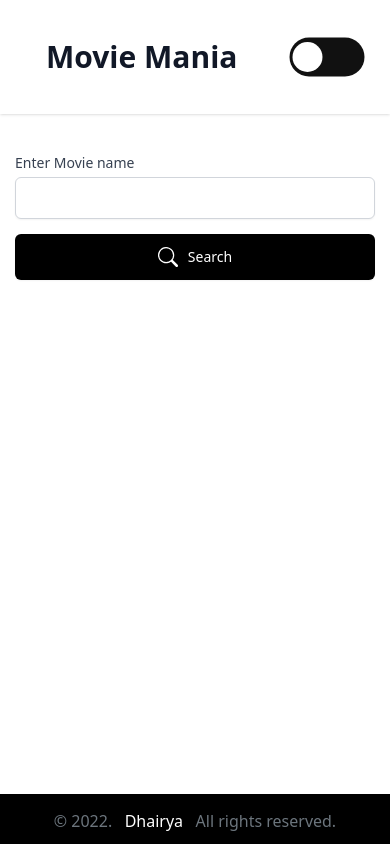
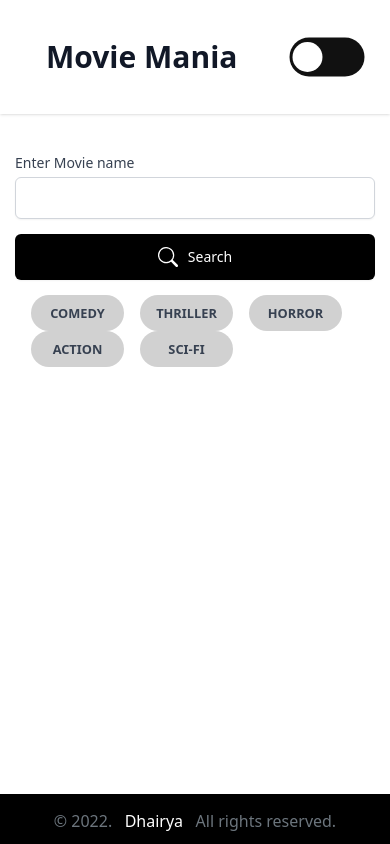
Before and after one commit to Dhairya22/movies-mania, an Angular app: page /movie-list in a window 390 px wide. Built offline with nearby package versions, Linux system fonts and the light colour scheme.

Commit message:
UI Changes

```diff
--- a/angular.json
+++ b/angular.json
@@ -48,8 +48,8 @@
                 },
                 {
                   "type": "anyComponentStyle",
-                  "maximumWarning": "2kb",
-                  "maximumError": "4kb"
+                  "maximumWarning": "5kb",
+                  "maximumError": "10kb"
                 }
               ],
               "fileReplacements": [
--- a/src/app/component/movie-list/movie-list.component.html
+++ b/src/app/component/movie-list/movie-list.component.html
@@ -4,7 +4,7 @@
         <i class="fa fa-ticket" aria-hidden="true" style="font-size: 2rem;"></i>
         <h1 class="text-3xl font-bold text-gray-900">Movie Mania</h1>
         <div class="mob" style="margin-left: 75%;">
-            <input type="checkbox" class="checkbox" id="checkbox">
+            <input type="checkbox" class="checkbox" id="checkbox" autocomplete="on">
             <label for="checkbox" class="label">
                 <i class="fa fa-moon-o" aria-hidden="true"></i>
                 <i class="fa fa-sun-o" aria-hidden="true"></i>
@@ -15,7 +15,7 @@
 </header>
 
 
-<main class="mob-view">
+<main class="mob-view" style="margin-bottom: 50px;">
     <div class="max-w-7xl mx-auto py-6 sm:px-6 lg:px-8">
         <div style="margin-bottom: 50px;">
             <div class="col-span-6 sm:col-span-3">
@@ -28,13 +28,6 @@
                             class="mt-1 focus:ring-indigo-500 focus:border-indigo-500 w-full shadow-sm sm:text-sm border-gray-300 rounded-md">
                         <button type="submit" (click)="onSubmit()" style="width: 200px; background-color: black;"
                             class="mob-btn inline-flex justify-center py-2 px-4 border border-transparent shadow-sm text-sm font-medium rounded-md text-white bg-indigo-600 hover:bg-indigo-700 focus:outline-none focus:ring-2 focus:ring-offset-2 focus:ring-indigo-500">
-                            <!-- <img  src="https://img.icons8.com/cotton/64/000000/search--v2.png"/> -->
-                            <!-- <img style="height: 20px; width: 20px;" src="https://img.icons8.com/ios-filled/50/000000/search--v4.png"/> -->
-                            <!-- <img style="height: 20px; width: 20px; color: white;" src="https://icon-library.com/images/white-search-icon-transparent-background/white-search-icon-transparent-background-19.jpg"/> -->
-                            <!-- <svg xmlns="http://www.w3.org/2000/svg" style="margin-right: 10px;" width="20" height="20" fill="currentColor" class="bi bi-search-heart" viewBox="0 0 16 16">
-                                <path d="M6.5 4.482c1.664-1.673 5.825 1.254 0 5.018-5.825-3.764-1.664-6.69 0-5.018Z"/>
-                                <path d="M13 6.5a6.471 6.471 0 0 1-1.258 3.844c.04.03.078.062.115.098l3.85 3.85a1 1 0 0 1-1.414 1.415l-3.85-3.85a1.007 1.007 0 0 1-.1-.115h.002A6.5 6.5 0 1 1 13 6.5ZM6.5 12a5.5 5.5 0 1 0 0-11 5.5 5.5 0 0 0 0 11Z"/>
-                              </svg> -->
                             <svg xmlns="http://www.w3.org/2000/svg" style="margin-right: 10px;" width="20" height="20"
                                 fill="currentColor" class="bi bi-search" viewBox="0 0 16 16">
                                 <path
@@ -44,22 +37,28 @@
                         </button>
                     </div>
                 </form>
+                <div style="margin-top: 15px;" class="tags-res">
+                    <div *ngFor="let item of category" (click)="selectedCategory(item)"
+                        class="ml-4 text-xs inline-flex items-center font-bold leading-sm uppercase px-3 py-1 rounded-full bg-white text-gray-700 border tags">
+                        {{item.name}}
+                    </div>
+                </div>
             </div>
         </div>
-        <!-- Replace with your content -->
+
         <section class="cards">
-            <!--   card 1 -->
             <article class="card" *ngFor="let data of movieList">
                 <picture class="thumbnail">
-                    <img class="category__001"
+                    <img class="category__001" *ngIf="data.poster_path"
                         [src]="'https://image.tmdb.org/t/p/w185_and_h278_bestv2/'+data.poster_path" alt="" />
+                    <img *ngIf="!data.poster_path" src="../../../assets/dummy.png" alt=""
+                        style="height: 385px; background-color: white;">
                 </picture>
                 <div class="card-content">
-                    <!-- <p class="category category__01">Cloud Storage</p> -->
                     <h2> <strong>{{data.title}}</strong> </h2>
                     <hr>
                     <p style="margin-top: 20px;">{{data.overview}}</p>
-                </div><!-- .card-content -->
+                </div>
                 <footer>
                     <div class="post-meta">
                         <div style="display: flex; justify-content: flex-start; align-items: center; column-gap: 10px;">
@@ -85,12 +84,10 @@
                 <div class="empty-state__message">{{errorMsg}}</div>
             </div>
         </div>
-
-        <!-- /End replace -->
     </div>
 </main>
 
-<div class="footer" style="margin-top: 500px;">
+<div class="footer">
     &copy; 2022. <a href="https://github.com/Dhairya22" style="color: white;" class="github"> &nbsp;
         <i class="fa fa-github" aria-hidden="true" style="font-size: 1.2rem;"></i>
         Dhairya
--- a/src/app/component/movie-list/movie-list.component.scss
+++ b/src/app/component/movie-list/movie-list.component.scss
@@ -200,6 +200,23 @@ footer {
     box-shadow: 1px 2px 10px #e1e3ec !important;
     border-radius: 4px !important;
   }
+  .tags {
+    cursor: pointer;
+    background-color: #d1d1d1;
+    padding: 10px;
+    width: 93px !important;
+    justify-content: center;
+    font-size: 0.8rem;
+    border: none;
+}
+.tags-res{
+    margin-top: 15px;
+    display: flex;
+    flex-direction: row;
+    flex-wrap: wrap;
+    /* justify-content: space-around; */
+    justify-content: start;
+}
 }
 
 @media screen and (max-width: 767px) {
@@ -231,6 +248,16 @@ footer {
     box-shadow: 1px 2px 10px #e1e3ec !important;
     border-radius: 4px !important;
   }
+
+  .tags {
+    cursor: pointer;
+    background-color: #d1d1d1;
+    padding: 10px;
+    width: 93px;
+    justify-content: center;
+    font-size: 0.8rem;
+    border: none;
+}
 }
 
 .empty-state {
@@ -301,3 +328,13 @@ footer {
 .github:hover {
   color: royalblue !important;
 }
+
+.tags{
+    cursor: pointer;
+    background-color: #d1d1d1;
+    padding: 10px;
+    width: 100px;
+    justify-content: center;
+    font-size: 0.8rem;
+    border: none;
+}
--- a/src/app/component/movie-list/movie-list.component.ts
+++ b/src/app/component/movie-list/movie-list.component.ts
@@ -1,6 +1,10 @@
 import { HttpClient } from '@angular/common/http';
 import { Component, OnInit } from '@angular/core';
 import { FormControl, FormGroup, Validators } from '@angular/forms';
+
+interface category {
+    name: string;
+}
 
 @Component({
     selector: 'app-movie-list',
@@ -8,53 +12,95 @@ import { FormControl, FormGroup, Validators } from '@angular/forms';
     styleUrls: ['./movie-list.component.scss'],
 })
 export class MovieListComponent implements OnInit {
-
     movieForm!: FormGroup;
     movieList: Array<any> = [];
     imgPath: any;
     showError: Boolean = false;
-  errorMsg = "";
+    errorMsg = '';
+    imbd: any;
+    category: Array<category> = [
+        { name: 'Comedy' },
+        { name: 'Thriller' },
+        { name: 'Horror' },
+        { name: 'Action' },
+        { name: 'Sci-Fi' },
+    ];
+    selectCategory: any;
 
-  imbd: any;
-
-  constructor(private http: HttpClient) {}
+    constructor(private http: HttpClient) { }
 
     ngOnInit(): void {
-      this.imbd = "src/assets/imbd.jpg";
+        this.imbd = 'src/assets/imbd.jpg';
         this.movieForm = new FormGroup({
             movieName: new FormControl('', Validators.required),
         });
 
         const checkbox: any = document.getElementById('checkbox');
 
-    checkbox.addEventListener('change', ()=>{
+        checkbox.addEventListener('change', () => {
             document.body.classList.toggle('dark');
-})
+        });
     }
 
     onSubmit() {
         const { movieName } = this.movieForm.getRawValue();
         const url = `https://api.themoviedb.org/3/search/movie?api_key=f6bb9f69072f0d231a0f04b55854335a&language=en-US
                       &query=${movieName}&page=1&include_adult=false`;
-    this.http.get(url).subscribe((response: any) => {
+        this.http.get(url).subscribe(
+            (response: any) => {
                 // this.showError = false;
-        if(response && response.total_results != 0){
+                if (response && response.total_results != 0) {
                     this.showError = false;
                     this.movieList = response?.results;
-            this.movieList.map(items => {
+                    this.movieList.map((items) => {
                         this.imgPath = `https://image.tmdb.org/t/p/w185_and_h278_bestv2${items.poster_path}`;
-            })
-        }else {
+                    });
+                } else {
                     this.movieList = [];
                     this.showError = true;
-            this.errorMsg = "No records found.";
+                    this.errorMsg = 'No records found.';
                 }
-    },(error) => {
-        if(error){
+            },
+            (error) => {
+                if (error) {
                     this.movieList = [];
                     this.showError = true;
-            this.errorMsg = "Please enter a Movie name.";
-        }
-    });
+                    this.errorMsg = 'Please enter a Movie name.';
                 }
             }
+        );
+    }
+
+    selectedCategory(category: any) {
+        this.selectCategory = category.name;
+        this.movieForm.patchValue({
+            movieName: this.selectCategory,
+        });
+
+        const url = `https://api.themoviedb.org/3/search/movie?api_key=f6bb9f69072f0d231a0f04b55854335a&language=en-US
+                      &query=${this.selectCategory}&page=1&include_adult=false`;
+        this.http.get(url).subscribe(
+            (response: any) => {
+                // this.showError = false;
+                if (response && response.total_results != 0) {
+                    this.showError = false;
+                    this.movieList = response?.results;
+                    this.movieList.map((items) => {
+                        this.imgPath = `https://image.tmdb.org/t/p/w185_and_h278_bestv2${items.poster_path}`;
+                    });
+                } else {
+                    this.movieList = [];
+                    this.showError = true;
+                    this.errorMsg = 'No records found.';
+                }
+            },
+            (error) => {
+                if (error) {
+                    this.movieList = [];
+                    this.showError = true;
+                    this.errorMsg = 'Please enter a Movie name.';
+                }
+            }
+        );
+    }
+}
```
Also changed, not shown: src/assets/dummy.png (added). Lines whose indentation alone changed are shown as unchanged.
